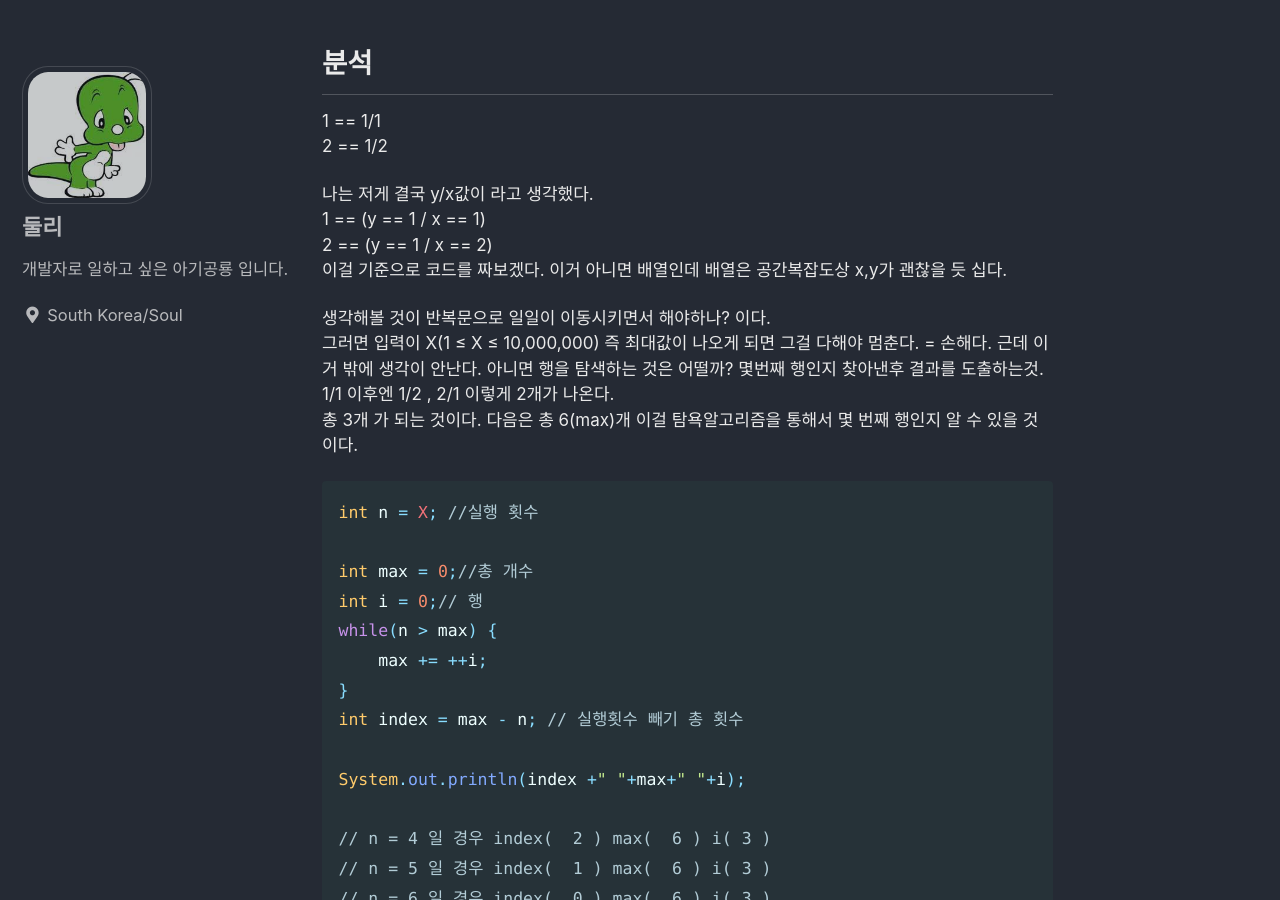
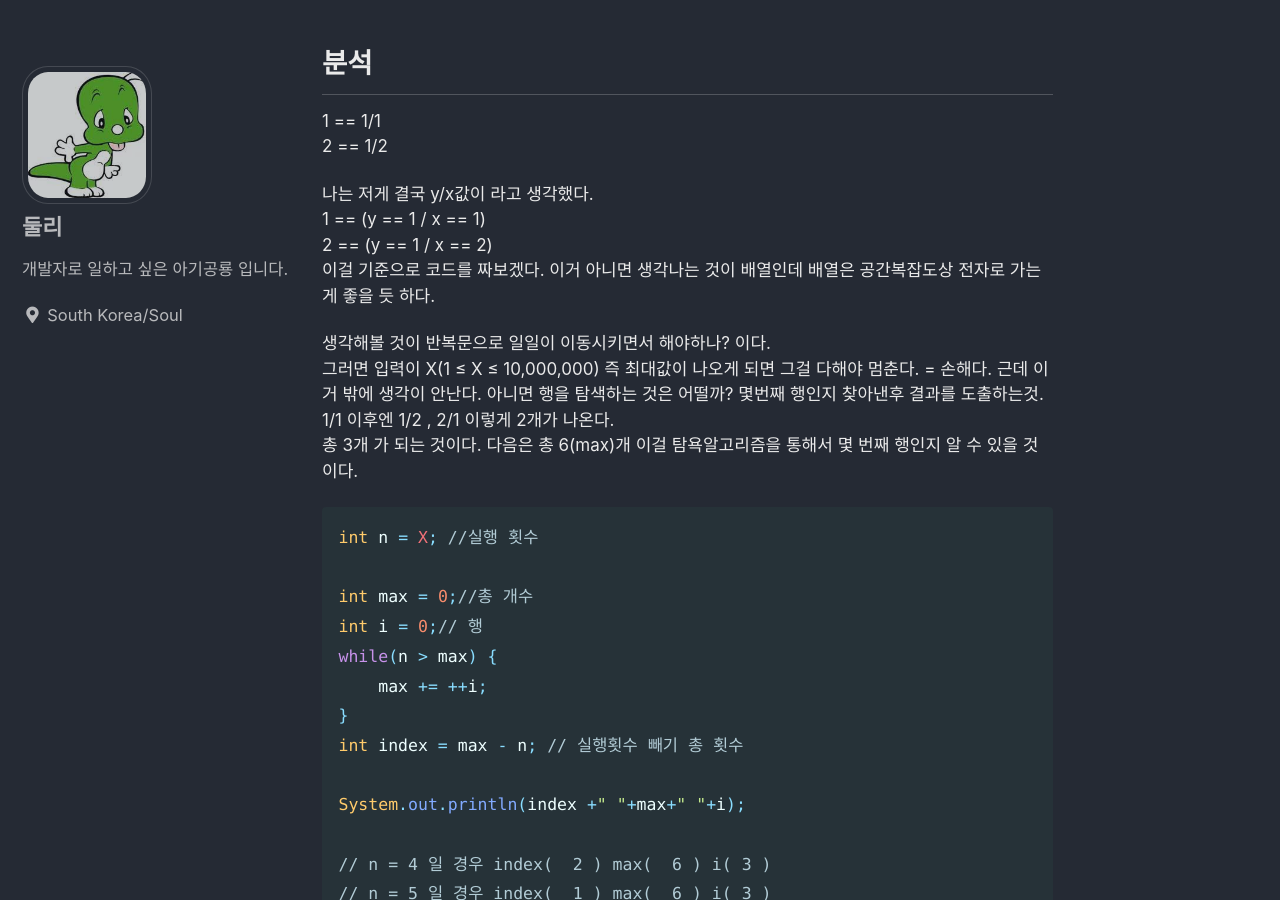
Before and after one commit to apfhddy/apfhddy.github.io, a Jekyll site: the page built from _posts/2024-02-19-back1.md, in a window 1280 px wide and 900 px high, scrolled down 815 px. Built offline with Jekyll 4.4.1, drawn with Linux system fonts in a browser that asks for light colours; cached includes are drawn as plain includes.

Commit message:
업데이트

```diff
--- a/_posts/2024-02-19-back1.md
+++ b/_posts/2024-02-19-back1.md
@@ -67,7 +67,7 @@ X가 주어졌을 때, X번째 분수를 구하는 프로그램을 작성하시
 나는 저게 결국 y/x값이 라고 생각했다.
 1 == (y == 1 / x == 1)
 2 == (y == 1 / x == 2)
-이걸 기준으로 코드를 짜보겠다. 이거 아니면 배열인데 배열은 공간복잡도상 x,y가 괜찮을 듯 십다.
+이걸 기준으로 코드를 짜보겠다. 이거 아니면 생각나는 것이 배열인데 배열은 공간복잡도상 전자로 가는게 좋을 듯 하다.
 
 생각해볼 것이 반복문으로 일일이 이동시키면서 해야하나? 이다.
 그러면 입력이 X(1 ≤ X ≤ 10,000,000) 즉 최대값이 나오게 되면 그걸 다해야 멈춘다. = 손해다. 근데 이거 밖에 생각이 안난다.
```
